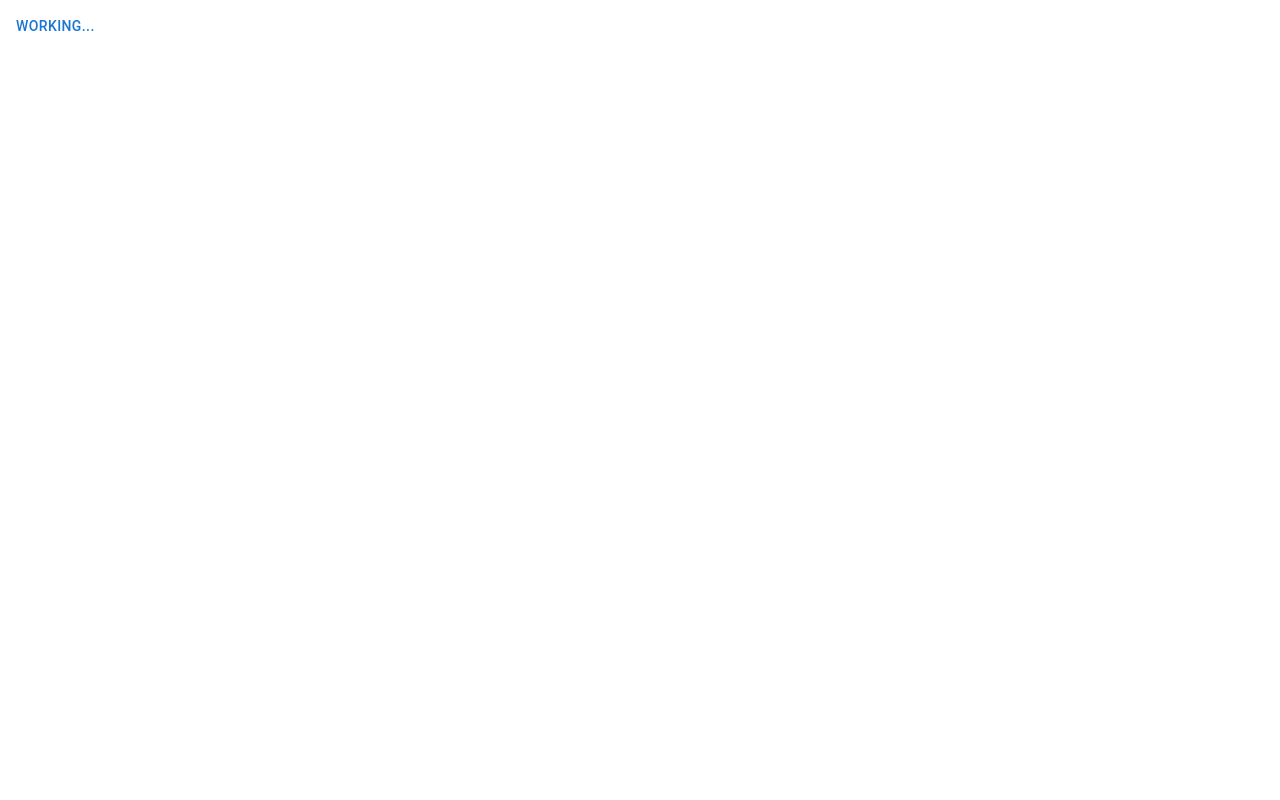
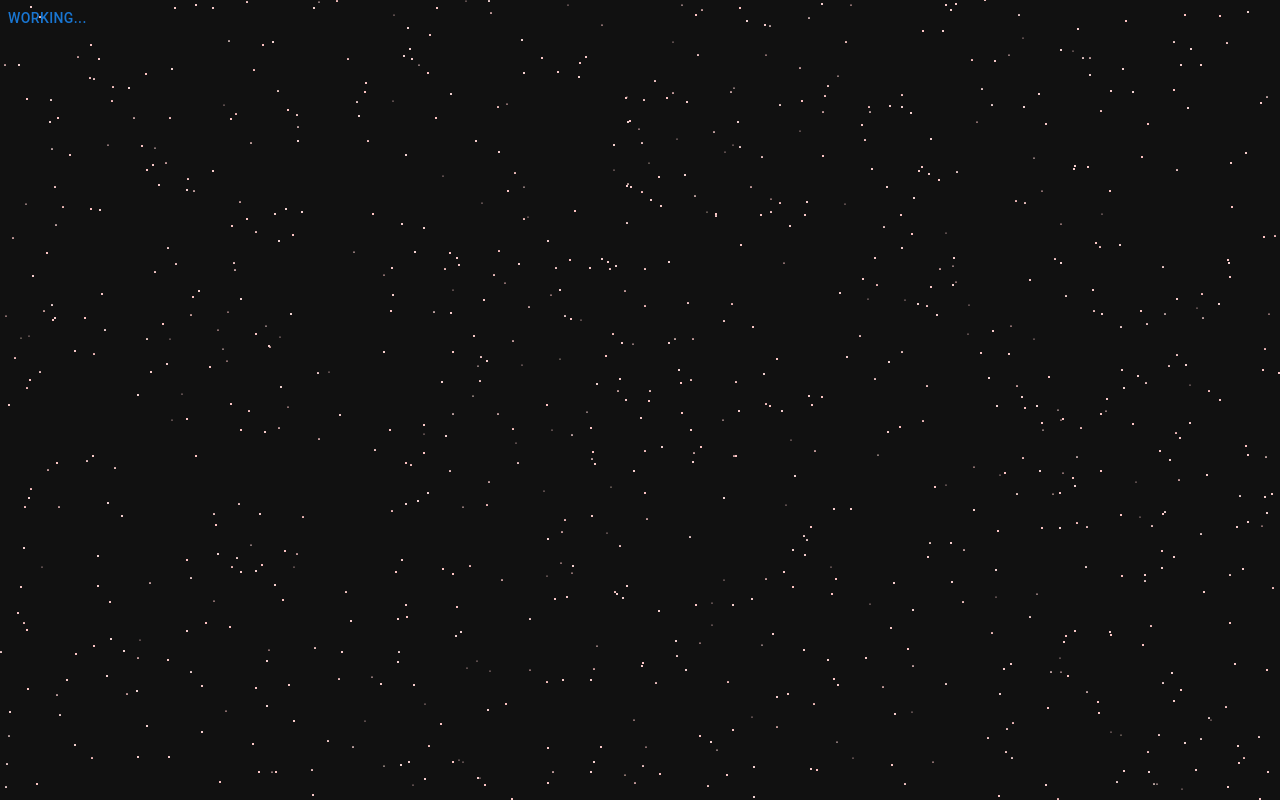
Before and after one commit to Costellatio/control-panel, a Next.js app: page / in a window 1280 px wide. Built offline with nearby package versions, Linux system fonts and the light colour scheme.

Commit message:
Global css styles, and static background

```diff
--- /dev/null
+++ b/components/Background/Background.module.css
@@ -0,0 +1,5 @@
+.stars {
+  width: 100%;
+  height: 100%;
+  position: absolute;
+}
--- /dev/null
+++ b/components/Background/Background.tsx
@@ -0,0 +1,40 @@
+import { useEffect, useMemo, useState } from 'react';
+import styles from './Background.module.css';
+
+function Background() {
+  const [width, setWidth] = useState(0);
+  const [height, setHeight] = useState(0);
+
+  useEffect(() => {
+    setWidth(window.outerWidth);
+    setHeight(window.outerHeight);
+  });
+
+  const Stars = useMemo(() => {
+    const starCount = (width * height) / 1000;
+    const groups: JSX.Element[][] = new Array(10).fill([]);
+    const colorRange = [0, 60, 240];
+
+    for (let i = 0; i < starCount; i++) {
+      const x = Math.round(Math.random() * width);
+      const y = Math.round(Math.random() * height);
+      const radius = (Math.random() * 1.2).toPrecision(1);
+
+      const hue = Math.floor(Math.random() * colorRange.length);
+      const sat = Math.floor(Math.random() * 51) + 50;
+
+      const starElement = <circle key={i} cx={x} cy={y} r={radius} fill={`hsl(${hue}, ${sat}%, 88%)`} />;
+      const group = Math.floor(Math.random() * groups.length);
+
+      groups[group].push(starElement);
+    }
+
+    groups.map((group, index) => <g key={index} className={styles.group}>{group}</g>);
+
+    return () => <svg className={styles.stars} width={width} height={height}>{groups}</svg>;
+  }, [width, height]);
+
+  return <Stars />;
+}
+
+export default Background;
--- /dev/null
+++ b/components/Background/index.ts
@@ -0,0 +1,2 @@
+import Background from './Background';
+export default Background;
--- /dev/null
+++ b/components/GlobalStyles/GlobalStyles.tsx
@@ -0,0 +1,18 @@
+function GlobalStyles() {
+  return (
+    <style>{`
+
+      html,
+      body {
+        height: 100%;
+      }
+
+      body {
+        background: #111;
+      }
+
+    `}</style>
+  );
+}
+
+export default GlobalStyles;
--- /dev/null
+++ b/components/GlobalStyles/index.ts
@@ -0,0 +1,2 @@
+import GlobalStyles from "./GlobalStyles";
+export default GlobalStyles;
--- /dev/null
+++ b/pages/_app.tsx
@@ -0,0 +1,17 @@
+import { CssBaseline } from '@mui/material';
+import Background from '../components/Background';
+import GlobalStyles from '../components/GlobalStyles';
+
+function App({ Component, pageProps }) {
+  return (
+    <>
+      <CssBaseline />
+      <GlobalStyles />
+      <Background />
+
+      <Component {...pageProps} />
+    </>
+  );
+}
+
+export default App;
```
